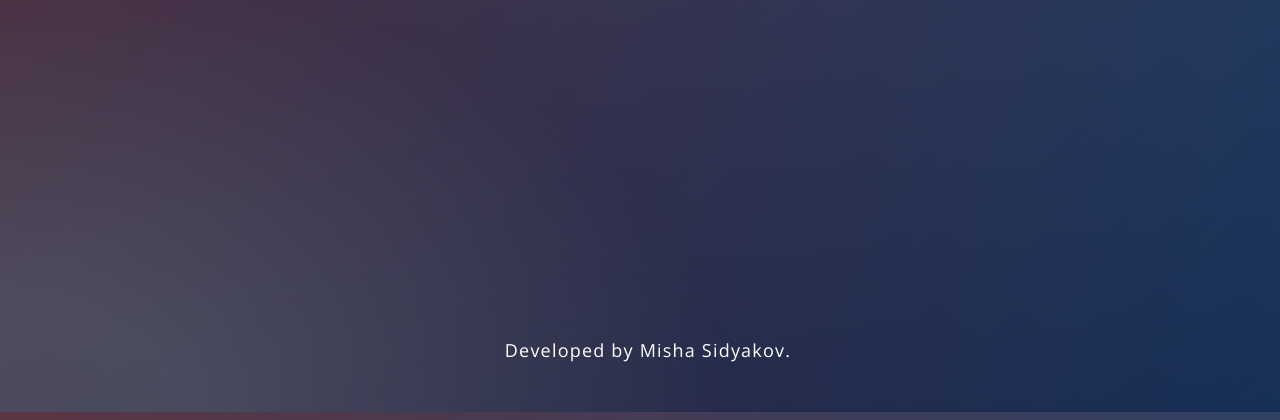
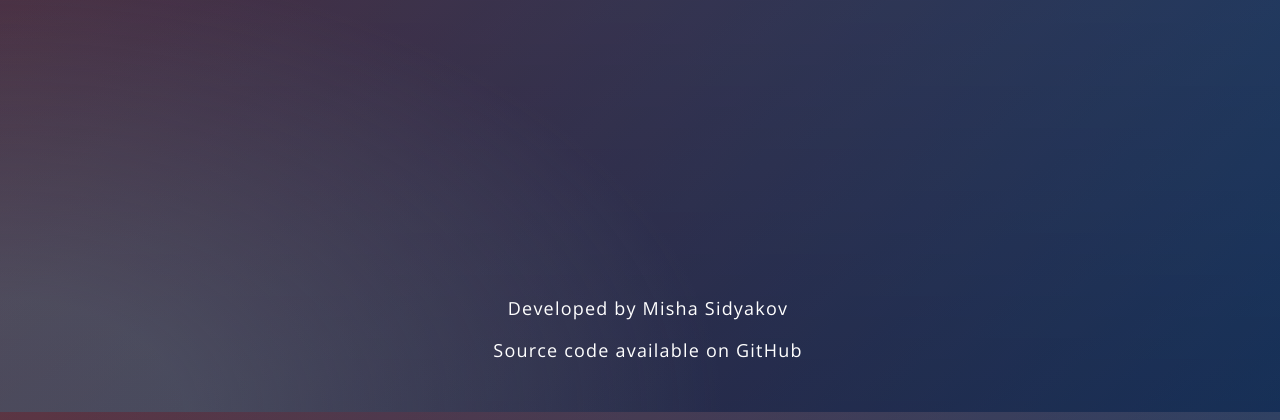
Before and after one commit to misha-pyshark/braille, a Flask app: page / in a window 1280 px wide. Shown: the part 388-808 px from the top of the page. Run offline with Flask 2, Linux system fonts and the light colour scheme.

Commit message:
Update index.html

```diff
--- a/templates/index.html
+++ b/templates/index.html
@@ -59,7 +59,8 @@
 
  <footer>
   <!-- <p>Developed by <a class="link" href="https://www.linkedin.com/in/mikhail-sidyakov/" target="_blank" rel="noopener" aria-label="LinkedIn link">Mikhail Sidyakov</a>. More content: <a class="link" href="https://pyshark.com/" target="_blank" rel="noopener" aria-label="Pyshark link">PYSHARK.COM</a></p> -->
-  <p>Developed by <a class="link" href="https://www.linkedin.com/in/mikhail-sidyakov/" target="_blank" rel="noopener" aria-label="LinkedIn link">Misha Sidyakov</a>.</p>
+  <p>Developed by <a class="link" href="https://www.linkedin.com/in/mikhail-sidyakov/" target="_blank" rel="noopener" aria-label="LinkedIn link">Misha Sidyakov</a></p>
+  <p>Source code available on <a class="link" href="https://github.com/misha-pyshark/braille" target="_blank" rel="noopener" aria-label="GitHub link"></a>GitHub</p>
 </footer>
 
 </body>
```
